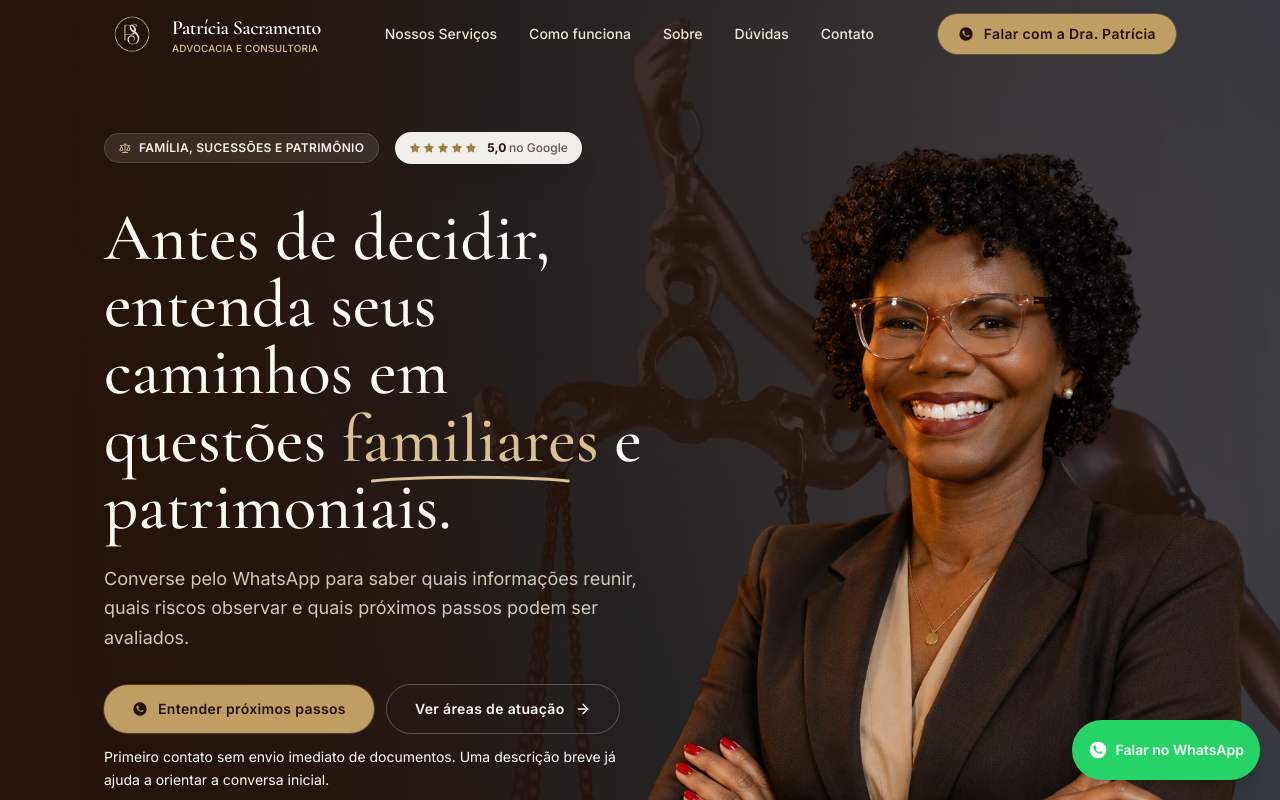
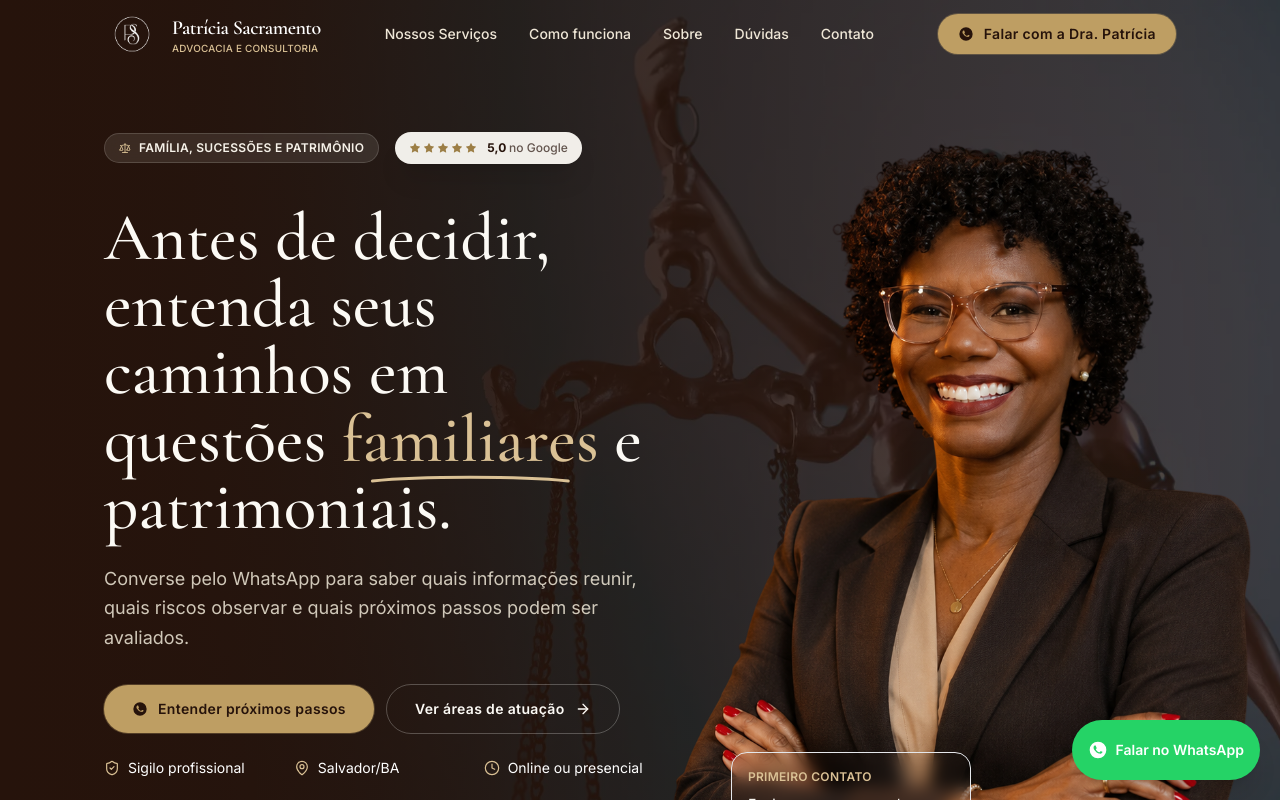
Before and after one commit to EmperorOfCoding/patricia-sacramento-site, a React (Vite) app: page / in a window 1280 px wide. Shown: the top 800 px of the page. Built offline with nearby package versions, Linux system fonts and the light colour scheme.

Commit message:
style: remove first contact text block from hero

```diff
--- a/src/components/Hero.jsx
+++ b/src/components/Hero.jsx
@@ -130,10 +130,7 @@ export default function Hero() {
               </motion.a>
             </motion.div>
 
-            <motion.p variants={item} className="hidden mt-3 max-w-lg text-sm leading-relaxed text-white sm:block">
-              Primeiro contato sem envio imediato de documentos. Uma
-              descrição breve já ajuda a orientar a conversa inicial.
-            </motion.p>
+
 
             <motion.div
               variants={item}
```
